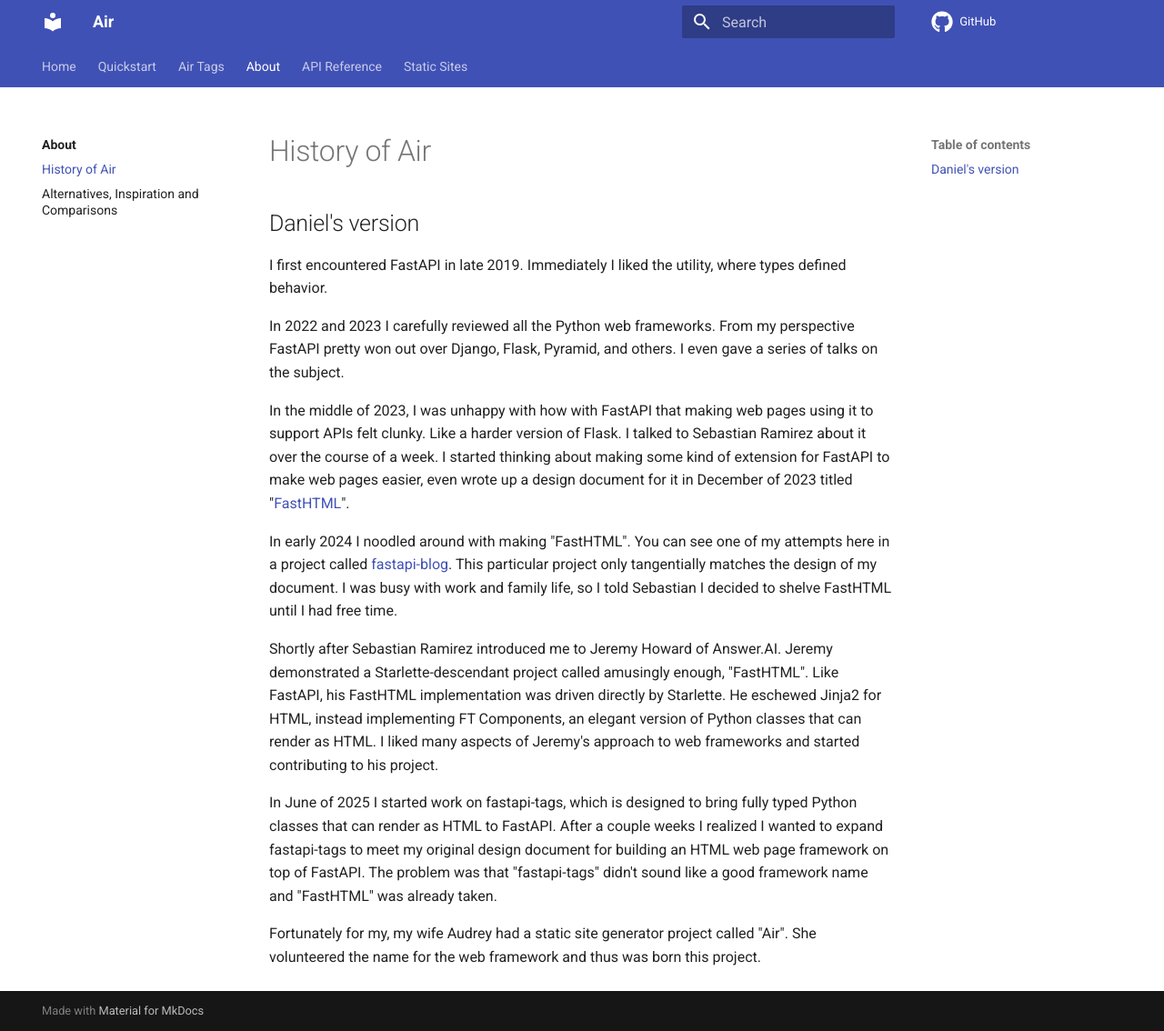
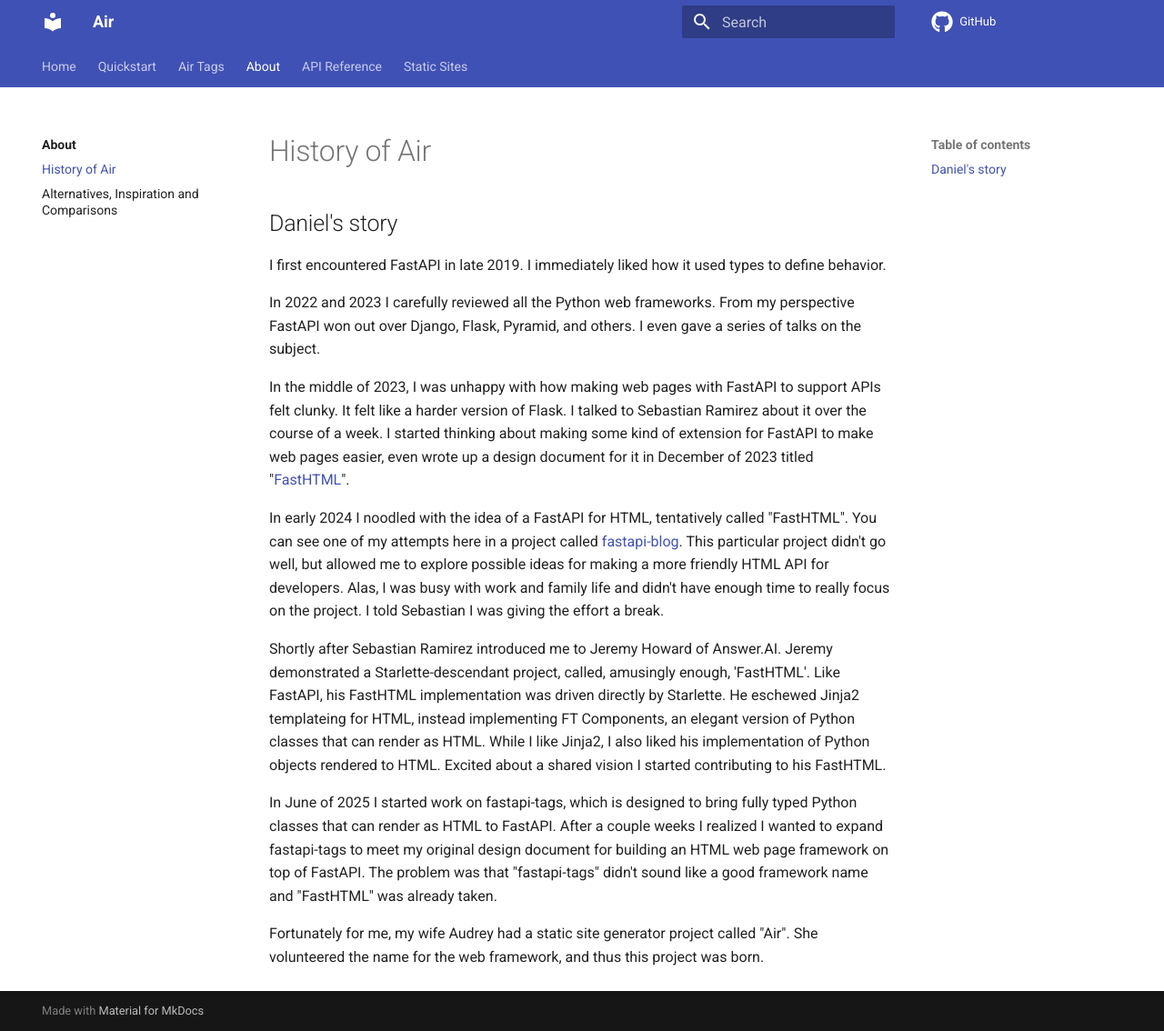
Before and after one commit to feldroy/air, an MkDocs documentation site: the page built from docs/about/history.md, in a window 1280 px wide and 1134 px high. Shown: the whole window at 91% size. Built offline with MkDocs 1.6.1 and Material for MkDocs 9.7.7, drawn with Linux system fonts in a browser that asks for light colours; comment, search, counter and statistics services are not loaded.

Commit message:
Grammar cleanup

```diff
--- a/docs/about/history.md
+++ b/docs/about/history.md
@@ -1,17 +1,17 @@
 # History of Air
 
-## Daniel's version
+## Daniel's story
 
-I first encountered FastAPI in late 2019. Immediately I liked the utility, where types defined behavior.
+I first encountered FastAPI in late 2019. I immediately liked how it used types to define behavior.
 
-In 2022 and 2023 I carefully reviewed all the Python web frameworks. From my perspective FastAPI pretty won out over Django, Flask, Pyramid, and others. I even gave a series of talks on the subject.
+In 2022 and 2023 I carefully reviewed all the Python web frameworks. From my perspective FastAPI won out over Django, Flask, Pyramid, and others. I even gave a series of talks on the subject.
 
-In the middle of 2023, I was unhappy with how with FastAPI that making web pages using it to support APIs felt clunky. Like a harder version of Flask. I talked to Sebastian Ramirez about it over the course of a week. I started thinking about making some kind of extension for FastAPI to make web pages easier, even wrote up a design document for it in December of 2023 titled "[FastHTML](https://docs.google.com/document/d/1CaAqTYmK7gXTHxkQ-SaMndJV7vev-34cvEBe1kKESQU/edit?usp=sharing)".
+In the middle of 2023, I was unhappy with how making web pages with FastAPI to support APIs felt clunky. It felt like a harder version of Flask. I talked to Sebastian Ramirez about it over the course of a week. I started thinking about making some kind of extension for FastAPI to make web pages easier, even wrote up a design document for it in December of 2023 titled "[FastHTML](https://docs.google.com/document/d/1CaAqTYmK7gXTHxkQ-SaMndJV7vev-34cvEBe1kKESQU/edit?usp=sharing)".
 
-In early 2024 I noodled around with making "FastHTML". You can see one of my attempts here in a project called [fastapi-blog](https://github.com/pydanny/fastapi-blog). This particular project only tangentially matches the design of my document. I was busy with work and family life, so I told Sebastian I decided to shelve FastHTML until I had free time.
+In early 2024 I noodled with the idea of a FastAPI for HTML, tentatively called "FastHTML". You can see one of my attempts here in a project called [fastapi-blog](https://github.com/pydanny/fastapi-blog). This particular project didn't go well, but allowed me to explore possible ideas for making a more friendly HTML API for developers. Alas, I was busy with work and family life and didn't have enough time to really focus on the project. I told Sebastian I was giving the effort a break.
 
-Shortly after Sebastian Ramirez introduced me to Jeremy Howard of Answer.AI. Jeremy demonstrated a Starlette-descendant project called amusingly enough, "FastHTML". Like FastAPI, his FastHTML implementation was driven directly by Starlette. He eschewed Jinja2 for HTML, instead implementing FT Components, an elegant version of Python classes that can render as HTML. I liked many aspects of Jeremy's approach to web frameworks and started contributing to his project.
+Shortly after Sebastian Ramirez introduced me to Jeremy Howard of Answer.AI. Jeremy demonstrated a Starlette-descendant project, called, amusingly enough, 'FastHTML'. Like FastAPI, his FastHTML implementation was driven directly by Starlette. He eschewed Jinja2 templateing for HTML, instead implementing FT Components, an elegant version of Python classes that can render as HTML. While I like Jinja2, I also liked his implementation of Python objects rendered to HTML. Excited about a shared vision I started contributing to his FastHTML.
 
 In June of 2025 I started work on fastapi-tags, which is designed to bring fully typed Python classes that can render as HTML to FastAPI. After a couple weeks I realized I wanted to expand fastapi-tags to meet my original design document for building an HTML web page framework on top of FastAPI. The problem was that "fastapi-tags" didn't sound like a good framework name and "FastHTML" was already taken.
 
-Fortunately for my, my wife Audrey had a static site generator project called "Air". She volunteered the name for the web framework and thus was born this project.
+Fortunately for me, my wife Audrey had a static site generator project called "Air". She volunteered the name for the web framework, and thus this project was born.
```
Also changed, not shown: docs/about/alternatives.md (+8 -10 lines).
